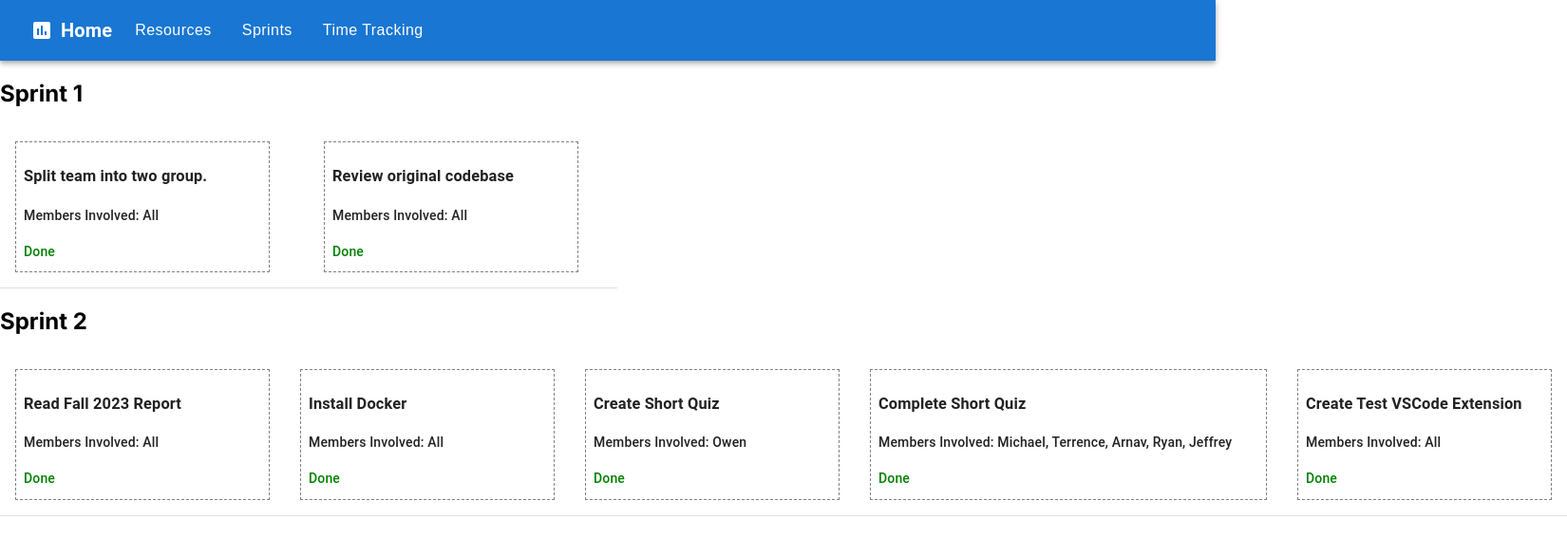
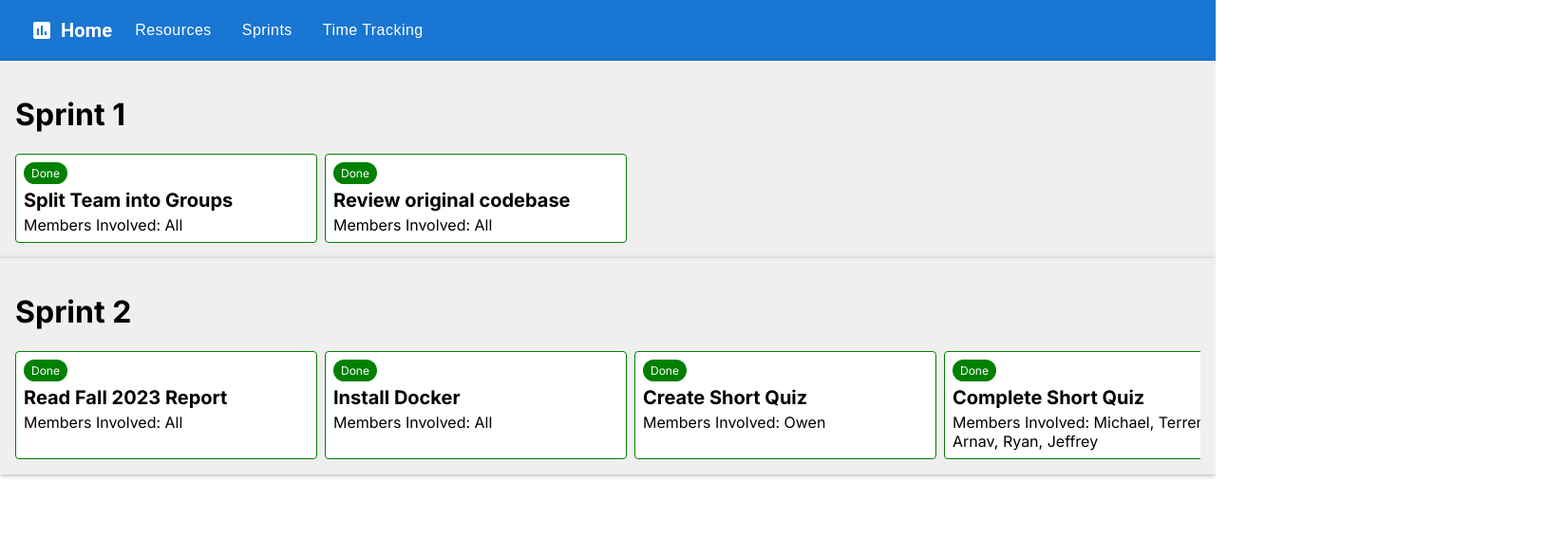
Before and after one commit to SE4AIResearch/DataLeakage_JupyterNotebook_Website_Fall2024, a Next.js app: page /sprints in a window 1280 px wide. Shown: the top 566 px of the page at 95% size, 1650 px wide, since content can reach past the window. Built offline with nearby package versions, Linux system fonts and the light colour scheme.

Commit message:
reformatted sprint page

```diff
--- a/app/globals.css
+++ b/app/globals.css
@@ -3,6 +3,8 @@ body {
   margin: 0;
 }
 
-p {
-  color: green;
+.bubble {
+  background-color: #efefef;
+  box-shadow: 0px 1px 5px 0px rgba(0, 0, 0, 0.32);
+  padding: 1rem;
 }
--- a/app/sprints/page.tsx
+++ b/app/sprints/page.tsx
@@ -2,12 +2,13 @@
 import { Box, Container, Link, Paper, Stack, Table, TableBody, TableCell, TableContainer, TableHead, TableRow, Typography } from "@mui/material";
 import ResponsiveAppBar from "@/components/navbar";
 import "../globals.css";
+import "./sprint.css";
 
 export default function Sprints() {
   return (
     <Box>
       <ResponsiveAppBar />
-      <h2>Sprint 1</h2>
+      {/* <h2>Sprint 1</h2>
       <Table sx={{ maxWidth: 650 }} aria-label="Example static collection table">
         <TableHead>
           <TableRow>
@@ -43,9 +44,10 @@ export default function Sprints() {
 
             <TableCell>
               <Box sx={{ p: 1, border: '1px dashed grey', width: 250, height: 120 }}>
+                <span>Done</span>
                 <h3>Install Docker</h3>
                 Members Involved: All
-                <p>Done</p>
+
               </Box>
             </TableCell>
 
@@ -74,7 +76,54 @@ export default function Sprints() {
             </TableCell>
           </TableRow>
         </TableHead>
-      </Table>
+      </Table> */}
+
+      <div className="bubble">
+        <h1>Sprint 1</h1>
+        <div className="tasks">
+          <div className="task" data-status="Done">
+              <span className="tag">Done</span>
+              <h2>Split Team into Groups</h2>
+              <p>Members Involved: All</p>
+          </div>
+          <div className="task" data-status="Done">
+              <span className="tag">Done</span>
+              <h2>Review original codebase</h2>
+              <p>Members Involved: All</p>
+            </div>
+        </div>
+      </div>
+
+      <div className="bubble">
+        <h1>Sprint 2</h1>
+        <div className="tasks">
+          <div className="task" data-status="Done">
+              <span className="tag">Done</span>
+              <h2>Read Fall 2023 Report</h2>
+              <p>Members Involved: All</p>
+          </div>
+          <div className="task" data-status="Done">
+              <span className="tag">Done</span>
+              <h2>Install Docker</h2>
+              <p>Members Involved: All</p>
+          </div>
+          <div className="task" data-status="Done">
+              <span className="tag">Done</span>
+              <h2>Create Short Quiz</h2>
+              <p>Members Involved: Owen</p>
+          </div>
+          <div className="task" data-status="Done">
+              <span className="tag">Done</span>
+              <h2>Complete Short Quiz</h2>
+              <p>Members Involved: Michael, Terrence, Arnav, Ryan, Jeffrey</p>
+          </div>
+          <div className="task" data-status="Done">
+              <span className="tag">Done</span>
+              <h2>Create Test VSCode Extension</h2>
+              <p>Members Involved: All</p>
+          </div>
+        </div>
+      </div>
 
 
     </Box>
--- /dev/null
+++ b/app/sprints/sprint.css
@@ -0,0 +1,62 @@
+.tasks {
+    display: flex;
+    flex-flow: row nowrap;
+    overflow-x: auto;
+  }
+
+  .task {
+    border: 1px solid;
+    border-radius: .25rem;
+    padding: .5rem;
+    background-color: white;
+    min-width: 300px;
+    max-width: 300px;
+  }
+
+  .task:not(:last-child) {
+    margin-right: .5rem;
+  }
+
+  .task[data-status="Todo"] {
+    border-color: purple;
+  }
+  .task[data-status="In Progress"] {
+    border-color: orange;
+  }
+  .task[data-status="Done"] {
+    border-color: green;
+  }
+  .task[data-status="Dropped"] {
+    border-color: darkred;
+  }
+  .task[data-status="Todo"] .tag {
+    background-color: purple;
+    color: white;
+  }
+  .task[data-status="In Progress"] .tag {
+    background-color: orange;
+    color: black;
+  }
+  .task[data-status="Done"] .tag {
+    background-color: green;
+    color: white;
+  }
+  .task[data-status="Dropped"] .tag {
+    background-color: darkred;
+    color: white;
+  }
+
+  .task h2 {
+    font-size: 1.25rem;
+    margin: .5rem 0 .25rem 0;
+  }
+
+  .task .tag {
+    border-radius: 1rem;
+    padding: .25rem .5rem;
+    font-size: .75em;
+  }
+
+  .task p {
+    margin: 0;
+  }
```
